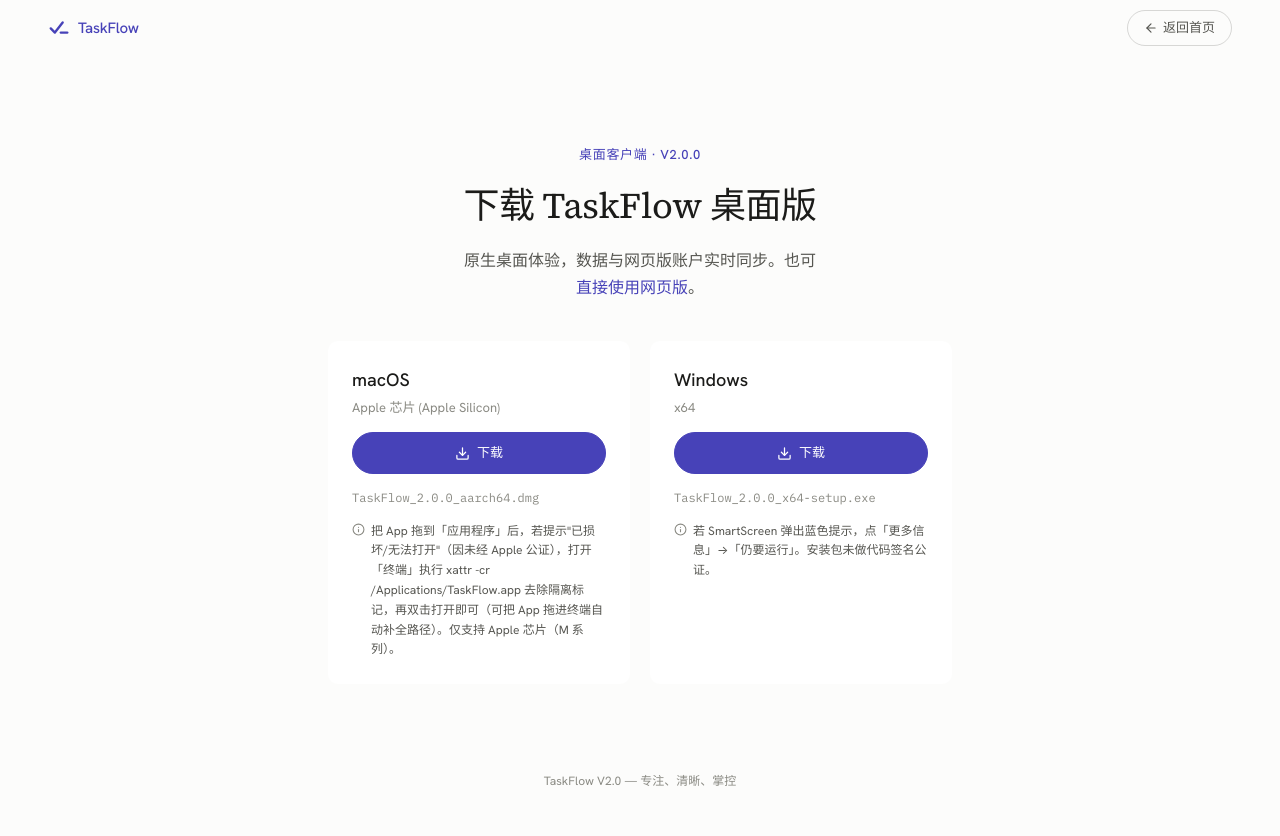
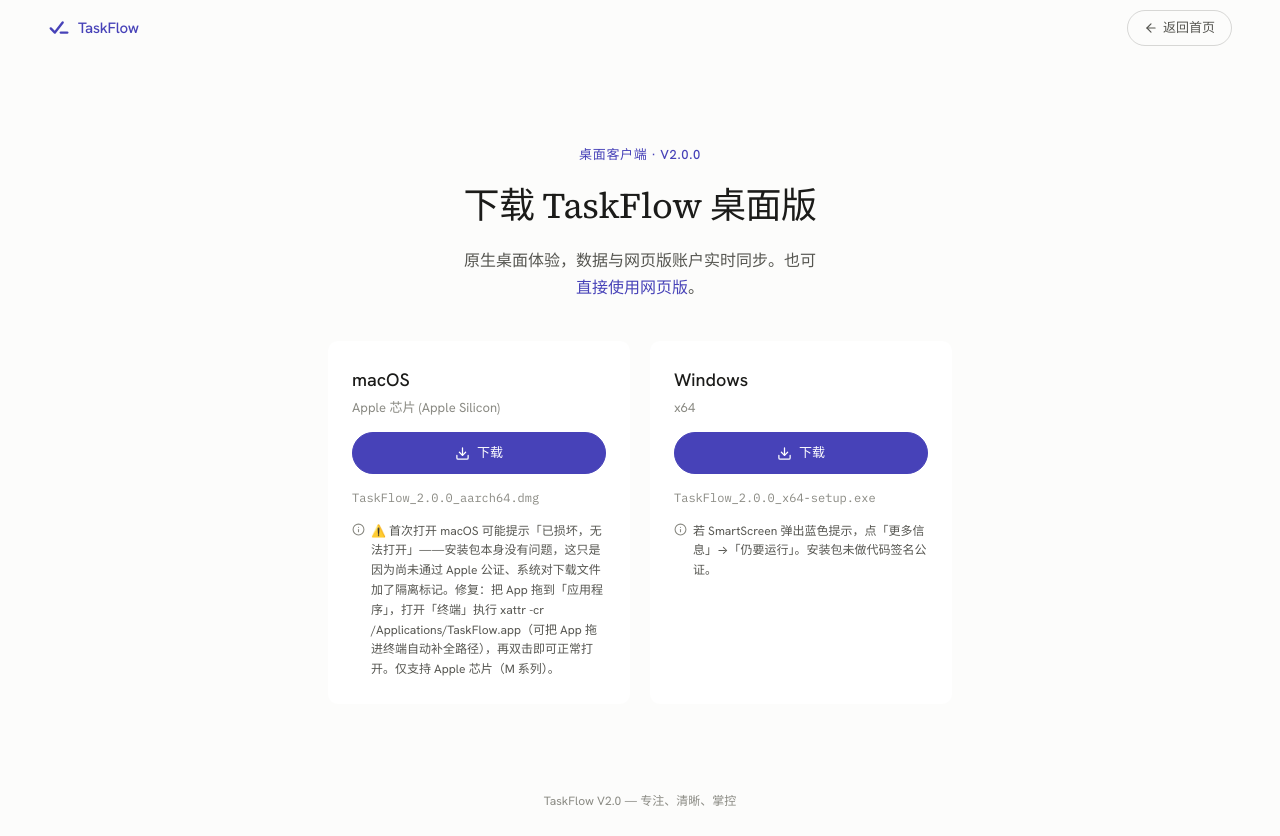
Before and after one commit to Anionex/TaskFlow, a React (Vite) app in the folder frontend/: page /download in a window 1280 px wide. Built offline with nearby package versions, Linux system fonts and the light colour scheme.

Commit message:
docs(download): macOS 说明主动打预防针——先说明'不是包损坏'再给修复，消解误解

```diff
--- a/frontend/src/pages/DownloadPage.tsx
+++ b/frontend/src/pages/DownloadPage.tsx
@@ -9,7 +9,7 @@ const PLATFORMS = [
     os: 'macOS',
     arch: 'Apple 芯片 (Apple Silicon)',
     file: `TaskFlow_${VERSION}_aarch64.dmg`,
-    note: '把 App 拖到「应用程序」后，若提示"已损坏/无法打开"（因未经 Apple 公证），打开「终端」执行 xattr -cr /Applications/TaskFlow.app 去除隔离标记，再双击打开即可（可把 App 拖进终端自动补全路径）。仅支持 Apple 芯片（M 系列）。',
+    note: '⚠️ 首次打开 macOS 可能提示「已损坏，无法打开」——安装包本身没有问题，这只是因为尚未通过 Apple 公证、系统对下载文件加了隔离标记。修复：把 App 拖到「应用程序」，打开「终端」执行 xattr -cr /Applications/TaskFlow.app（可把 App 拖进终端自动补全路径），再双击即可正常打开。仅支持 Apple 芯片（M 系列）。',
   },
   {
     os: 'Windows',
```
